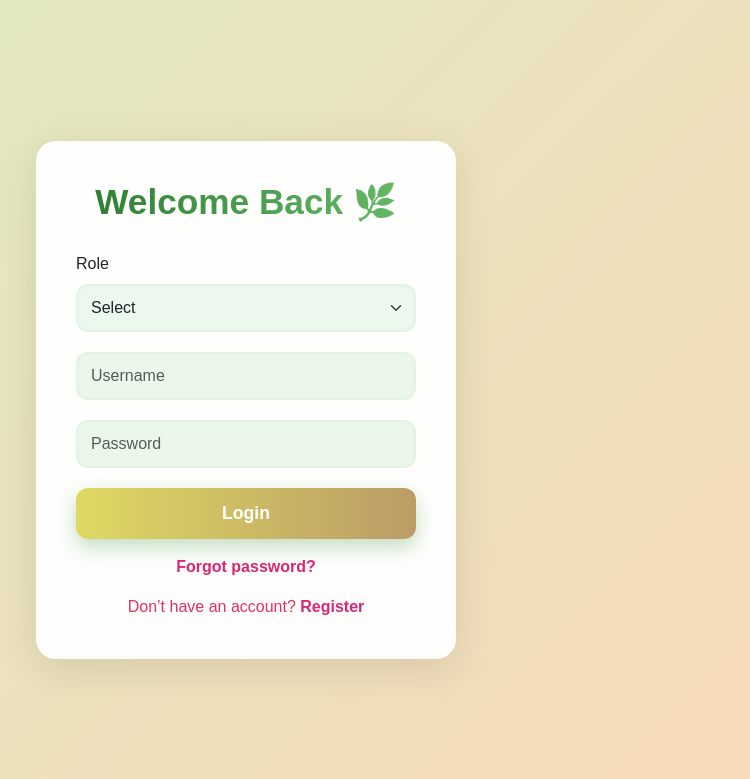
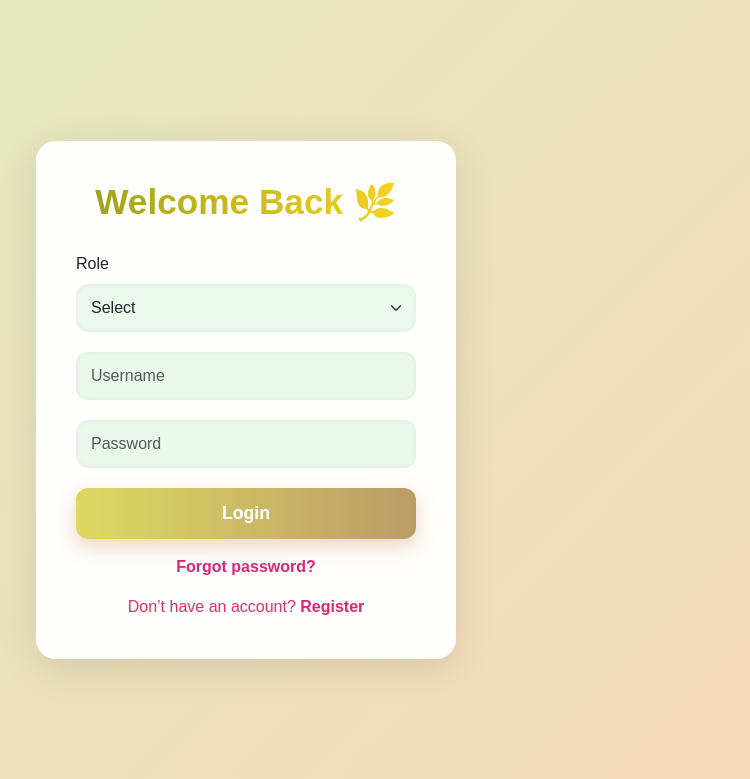
Before and after one commit to jasmalaborbor/malaborbor_jasmine, a PHP site: template app/views/login.php in a window 1280 px wide. Shown: the top 779 px of the page, without its empty margins (394-1144 px from the left). Run offline with PHP 8.4, Linux system fonts and the light colour scheme; the template is opened without the code that fills it, so the values that code supplies are empty.

Commit message:
First commit

```diff
--- a/app/views/login.php
+++ b/app/views/login.php
@@ -40,7 +40,7 @@
     }
 
     .login-title {
-      background: linear-gradient(to right, #2E7D32, #66BB6A);
+      background: linear-gradient(to right, #9ca019ff, #fad622ff);
       -webkit-background-clip: text;
       -webkit-text-fill-color: transparent;
       font-weight: 800;
@@ -79,14 +79,14 @@
       font-size: 1.1rem;
       font-weight: 600;
       width: 100%;
-      box-shadow: 0 8px 20px rgba(56, 142, 60, 0.3);
+      box-shadow: 0 8px 20px rgba(198, 124, 64, 0.3);
       transition: all 0.25s ease;
     }
 
     .btn-login:hover {
-      background: linear-gradient(to right, #2E7D32, #388E3C);
+      background: linear-gradient(to right, #c09f4cff, #a28f4aff);
       transform: translateY(-2px);
-      box-shadow: 0 10px 25px rgba(56, 142, 60, 0.4);
+      box-shadow: 0 10px 25px rgba(192, 129, 57, 0.4);
     }
 
     .register-link {
```
